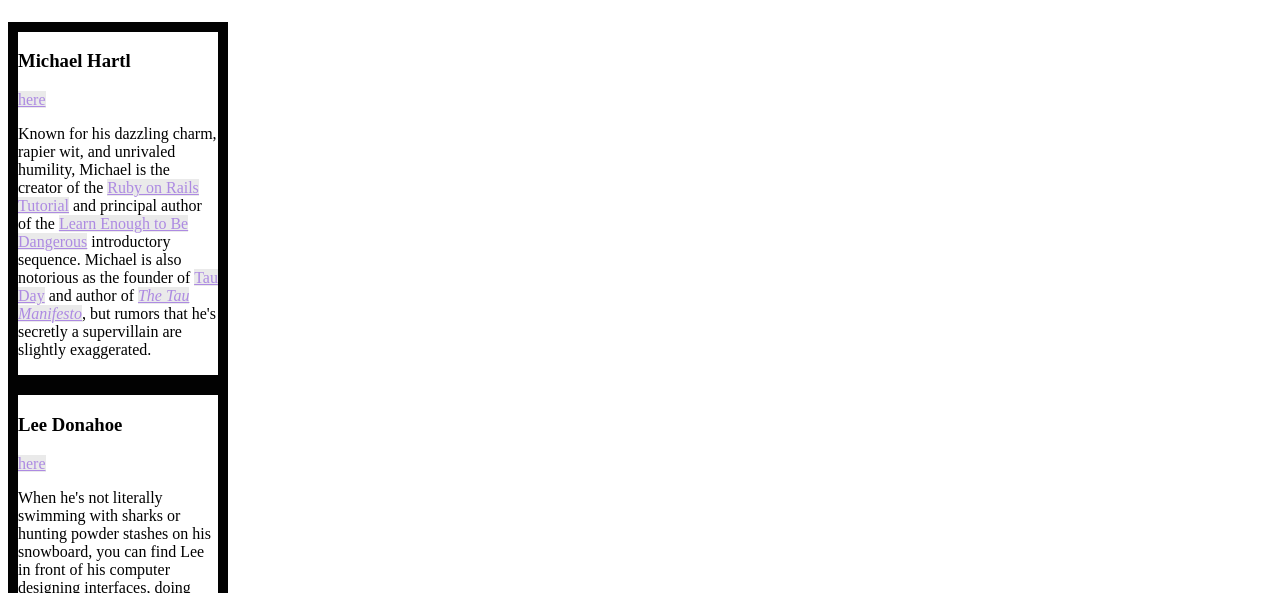
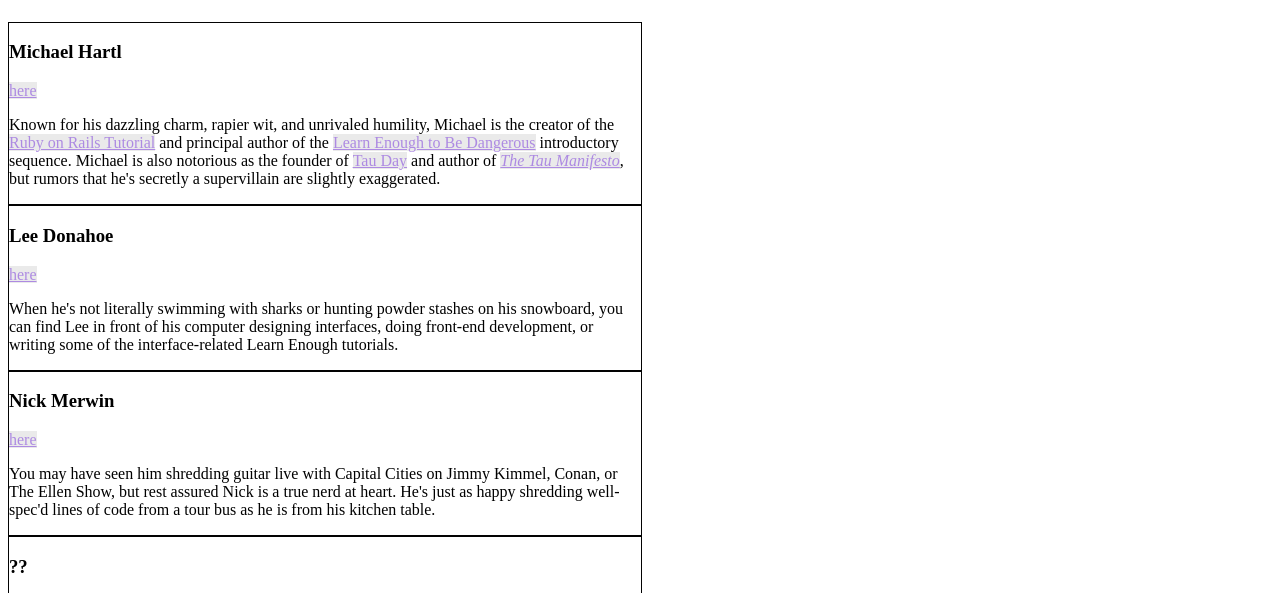
Before and after one commit to AmericanWonton/CSSLesson, a plain HTML site: page index.html in a window 1280 px wide. Shown: the part 196-789 px from the top of the page. Drawn offline with Linux system fonts and the light colour scheme.

Commit message:
Test commit for text resizing.

```diff
--- a/index.html
+++ b/index.html
@@ -22,16 +22,20 @@
         }
         /* BIO STYLES */
         .bio-box{
-          border: 10px solid #020202;
-          width: 200px;
+          border: 1px solid #020202;
+          width: 50%;
         }
         .bio-box a{
           color: #ad8ae2;
           background: rgba(150, 150, 150, .2);
         }
+        .bio-copy{
+          font-size: 0.001 em;
+        }
         .bio-copy a{
           color: #ad8ae2;
           background: rgba(150, 150, 150, .2);
+          font-size: 0.001 em;
         }
     </style>
   </head>
@@ -49,6 +53,7 @@
       </li>
     </ul>
     <h2>I'm an h2</h2>
+    <div class="bio-wrapper">
         <div class="bio-box">
             <h3>Michael Hartl</h3>
             <a href="http://twitter.com/mhartl" class="social-link">here</a>
@@ -98,5 +103,6 @@
                 The Future
               </p>
           </div>
+    </div>
   </body>
 </html>
```
Lines whose indentation alone changed are shown as unchanged.
